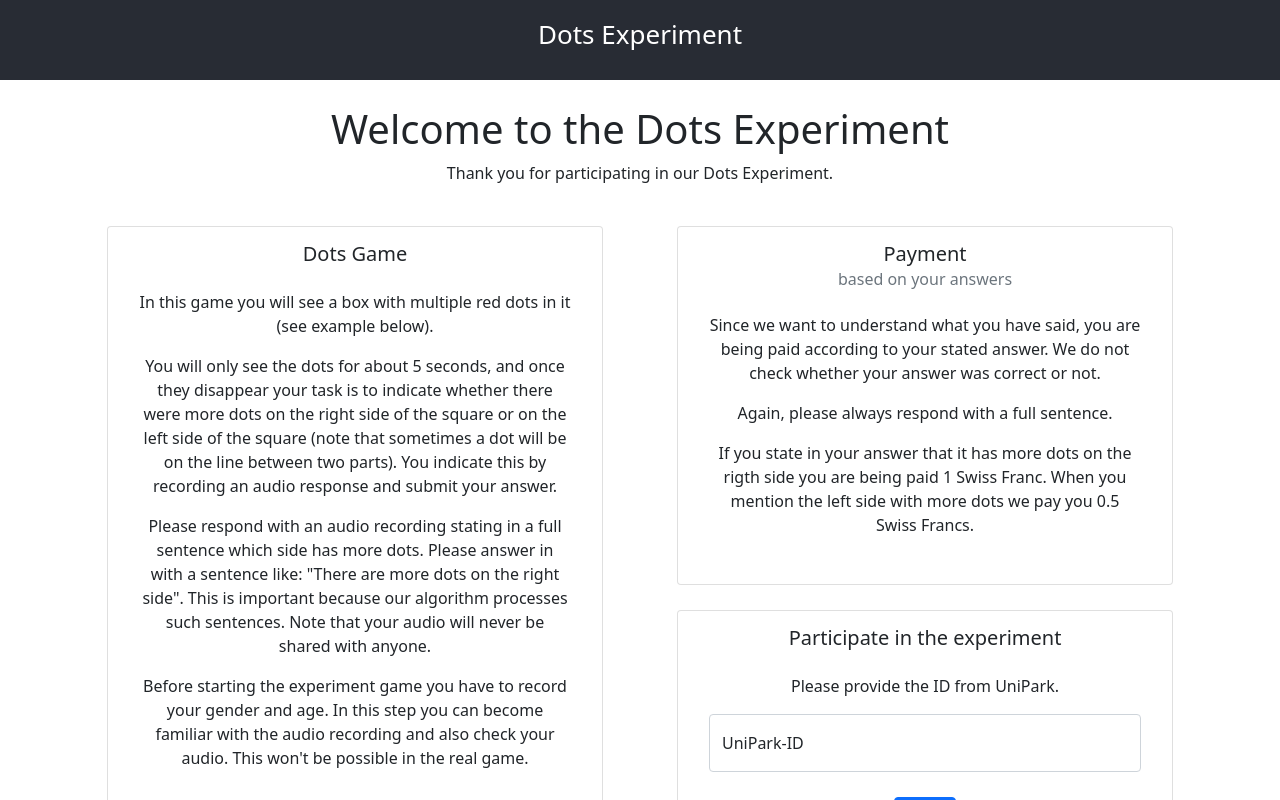
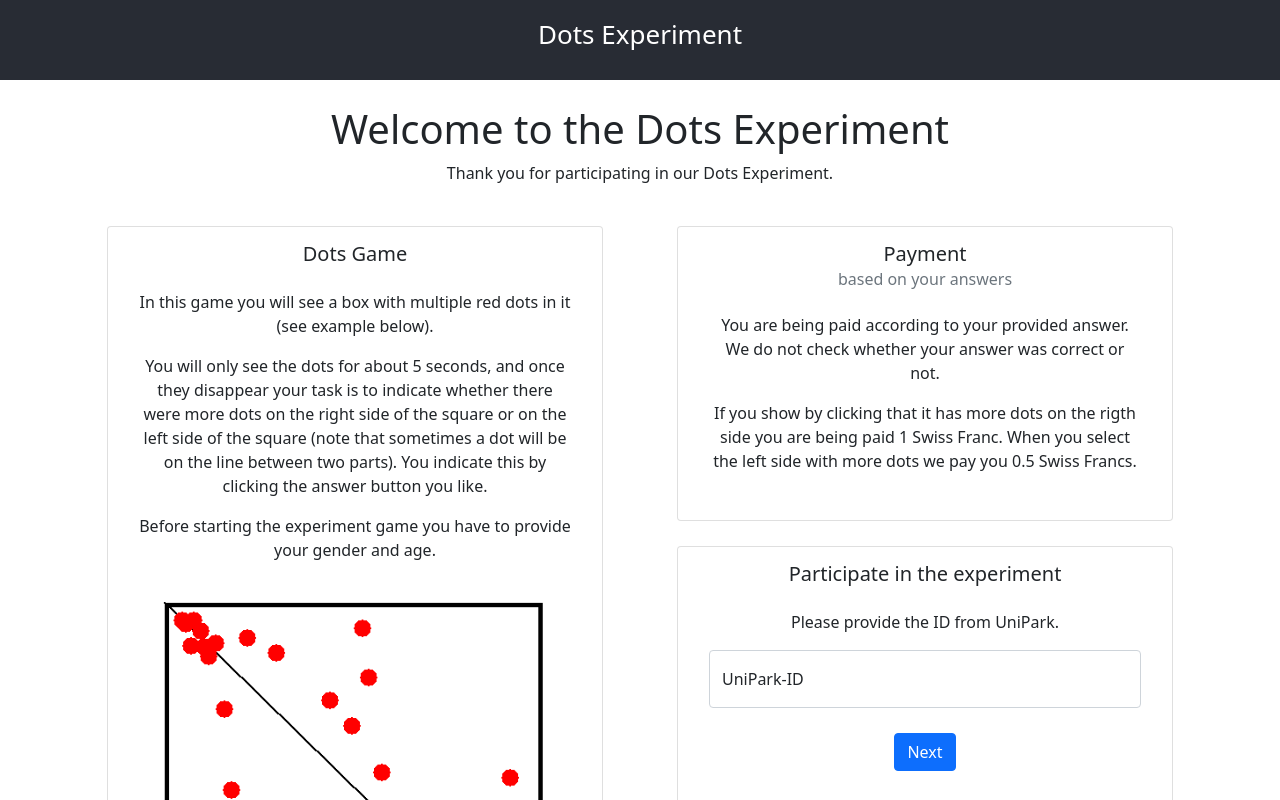
Before and after one commit to muellermike/click-experiment, a React (Create React App) app: page / in a window 1280 px wide. Shown: the top 800 px of the page. Built offline with nearby package versions, Linux system fonts and the light colour scheme.

Commit message:
rewrite introduction page

```diff
--- a/src/pages/introduction/Introduction.js
+++ b/src/pages/introduction/Introduction.js
@@ -20,9 +20,8 @@ function Introduction() {
                                 <Card.Title>Dots Game</Card.Title>
                                 <Card.Body>
                                     <p>In this game you will see a box with multiple red dots in it (see example below).</p>
-                                    <p>You will only see the dots for about 5 seconds, and once they disappear your task is to indicate whether there were more dots on the right side of the square or on the left side of the square (note that sometimes a dot will be on the line between two parts). You indicate this by recording an audio response and submit your answer.</p>
-                                    <p>Please respond with an audio recording stating in a full sentence which side has more dots. Please answer in with a sentence like: "There are more dots on the right side". This is important because our algorithm processes such sentences. Note that your audio will never be shared with anyone.</p>
-                                    <p>Before starting the experiment game you have to record your gender and age. In this step you can become familiar with the audio recording and also check your audio. This won't be possible in the real game.</p>
+                                    <p>You will only see the dots for about 5 seconds, and once they disappear your task is to indicate whether there were more dots on the right side of the square or on the left side of the square (note that sometimes a dot will be on the line between two parts). You indicate this by clicking the answer button you like.</p>
+                                    <p>Before starting the experiment game you have to provide your gender and age.</p>
                                 </Card.Body>
                                 <div>
                                     <Card.Img variant="bottom" src={exampleImg} />
@@ -34,9 +33,8 @@ function Introduction() {
                                 <Card.Title>Payment</Card.Title>
                                 <Card.Subtitle className="mb-2 text-muted">based on your answers</Card.Subtitle>
                                 <Card.Body>
-                                    <p>Since we want to understand what you have said, you are being paid according to your stated answer. We do not check whether your answer was correct or not.</p>
-                                    <p>Again, please always respond with a full sentence.</p>
-                                    <p>If you state in your answer that it has more dots on the rigth side you are being paid 1 Swiss Franc. When you mention the left side with more dots we pay you 0.5 Swiss Francs.</p>
+                                    <p>You are being paid according to your provided answer. We do not check whether your answer was correct or not.</p>
+                                    <p>If you show by clicking that it has more dots on the rigth side you are being paid 1 Swiss Franc. When you select the left side with more dots we pay you 0.5 Swiss Francs.</p>
                                 </Card.Body>
                             </Card>
                             <ParticipantIdentifier></ParticipantIdentifier>
--- a/src/pages/participant/ParticipantInfo.js
+++ b/src/pages/participant/ParticipantInfo.js
@@ -6,7 +6,6 @@ import { useSelector, useDispatch } from 'react-redux';
 import { storeExperimentId, storeUserId } from '../../actions';
 import "./ParticipantInfo.css";
 
-// redux: https://levelup.gitconnected.com/react-redux-hooks-useselector-and-usedispatch-f7d8c7f75cdd
 function ParticipantInfo() {
 
     let navigate = useNavigate();
```
